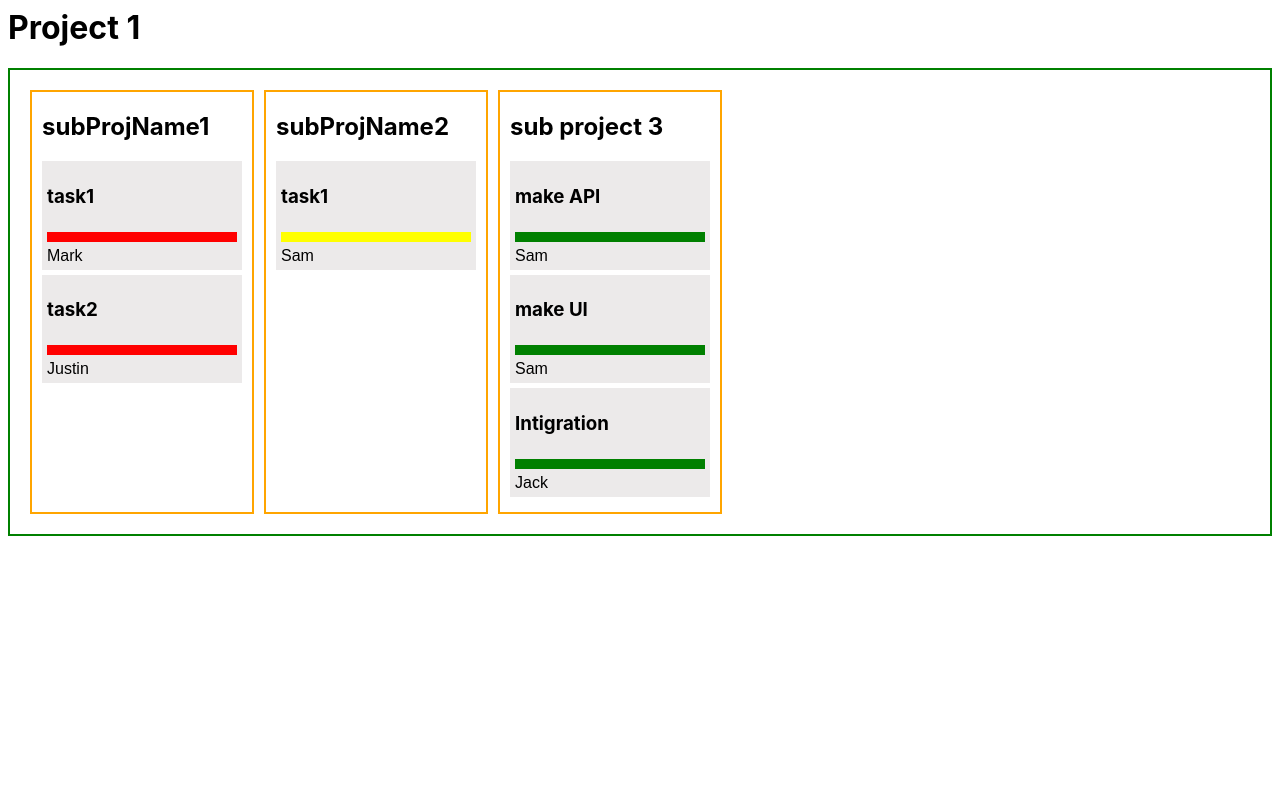
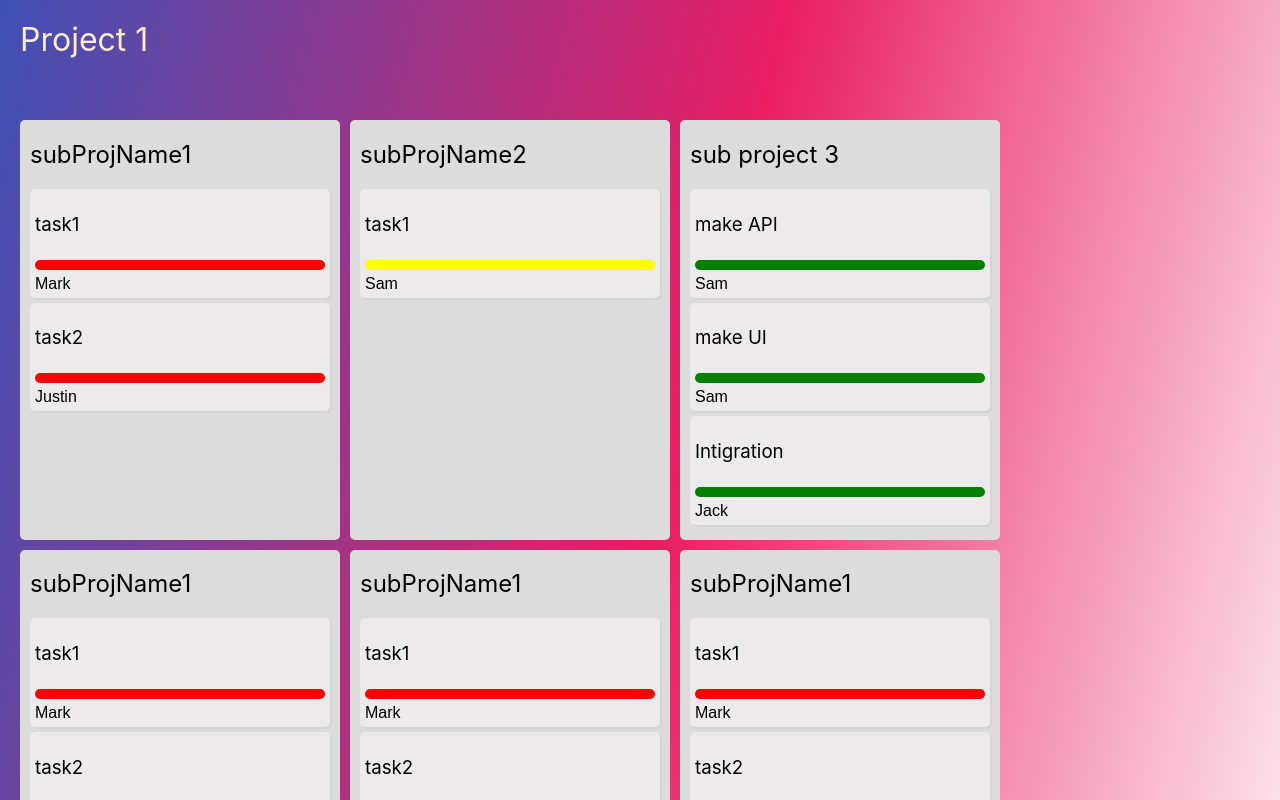
Before and after one commit to KushagraGitter/react-trello, a React (Create React App) app: page / in a window 1280 px wide. Shown: the top 800 px of the page. Built offline with nearby package versions, Linux system fonts and the light colour scheme.

Commit message:
css changes

```diff
--- a/src/service.js
+++ b/src/service.js
@@ -54,6 +54,78 @@ const getSubProjects = (projectId) => {
         },
       ],
     },
+    {
+      subProjectId: 1,
+      subProjectName: 'subProjName1',
+      tasks: [
+        {
+          taskId: 1,
+          taskName: 'task1',
+          assignedTo: 'Mark',
+          status: 'Pending',
+        },
+        {
+          taskId: 2,
+          taskName: 'task2',
+          assignedTo: 'Justin',
+          status: 'Pending',
+        },
+      ],
+    },
+    {
+      subProjectId: 1,
+      subProjectName: 'subProjName1',
+      tasks: [
+        {
+          taskId: 1,
+          taskName: 'task1',
+          assignedTo: 'Mark',
+          status: 'Pending',
+        },
+        {
+          taskId: 2,
+          taskName: 'task2',
+          assignedTo: 'Justin',
+          status: 'Pending',
+        },
+      ],
+    },
+    {
+      subProjectId: 1,
+      subProjectName: 'subProjName1',
+      tasks: [
+        {
+          taskId: 1,
+          taskName: 'task1',
+          assignedTo: 'Mark',
+          status: 'Pending',
+        },
+        {
+          taskId: 2,
+          taskName: 'task2',
+          assignedTo: 'Justin',
+          status: 'Pending',
+        },
+      ],
+    },
+    {
+      subProjectId: 1,
+      subProjectName: 'subProjName1',
+      tasks: [
+        {
+          taskId: 1,
+          taskName: 'task1',
+          assignedTo: 'Mark',
+          status: 'Pending',
+        },
+        {
+          taskId: 2,
+          taskName: 'task2',
+          assignedTo: 'Justin',
+          status: 'Pending',
+        },
+      ],
+    },
   ];
   const projectPromise = new Promise((resolve, reject) => {
     setTimeout(() => {
--- a/src/style.css
+++ b/src/style.css
@@ -4,10 +4,23 @@ h3,
 p {
   font-family: -apple-system, BlinkMacSystemFont, 'Segoe UI', Roboto, Oxygen,
     Ubuntu, Cantarell, 'Open Sans', 'Helvetica Neue', sans-serif;
+  font-weight: 400;
+}
+
+body {
+  background-image: linear-gradient(103deg, #3f51b5, #e91e63, #ffffff78);
+  background-repeat: no-repeat;
+  height: 100vw;
+  margin: 0;
+  padding: 0;
+}
+
+.main-project h1 {
+  color: blanchedalmond;
+  padding: 20px;
 }
 
 .main-project .sub-project-container {
-  border: solid green 2px;
   display: flex;
   flex-wrap: wrap;
   gap: 10px;
@@ -16,10 +29,11 @@ p {
 }
 
 .sub-project {
-  border: solid 2px orange;
-  min-width: 200px;
+  min-width: 300px;
   padding: 10px;
   padding-top: 0;
+  background-color: gainsboro;
+  border-radius: 5px;
 }
 
 .taskList {
@@ -30,6 +44,8 @@ p {
 
 .taskList .task-item {
   font-family: Arial, Helvetica, sans-serif;
+  border-radius: 5px;
+  box-shadow: 2px 2px rgba(196, 195, 190, 0.336);
   margin-bottom: 5px;
   background-color: rgb(236, 234, 234);
   padding: 5px;
@@ -41,14 +57,17 @@ p {
 .task-status-Pending {
   height: 10px;
   background-color: red;
+  border-radius: 10px;
 }
 
 .task-status-InProgress {
   height: 10px;
   background-color: yellow;
+  border-radius: 10px;
 }
 
 .task-status-Done {
   height: 10px;
   background-color: green;
+  border-radius: 10px;
 }
```
